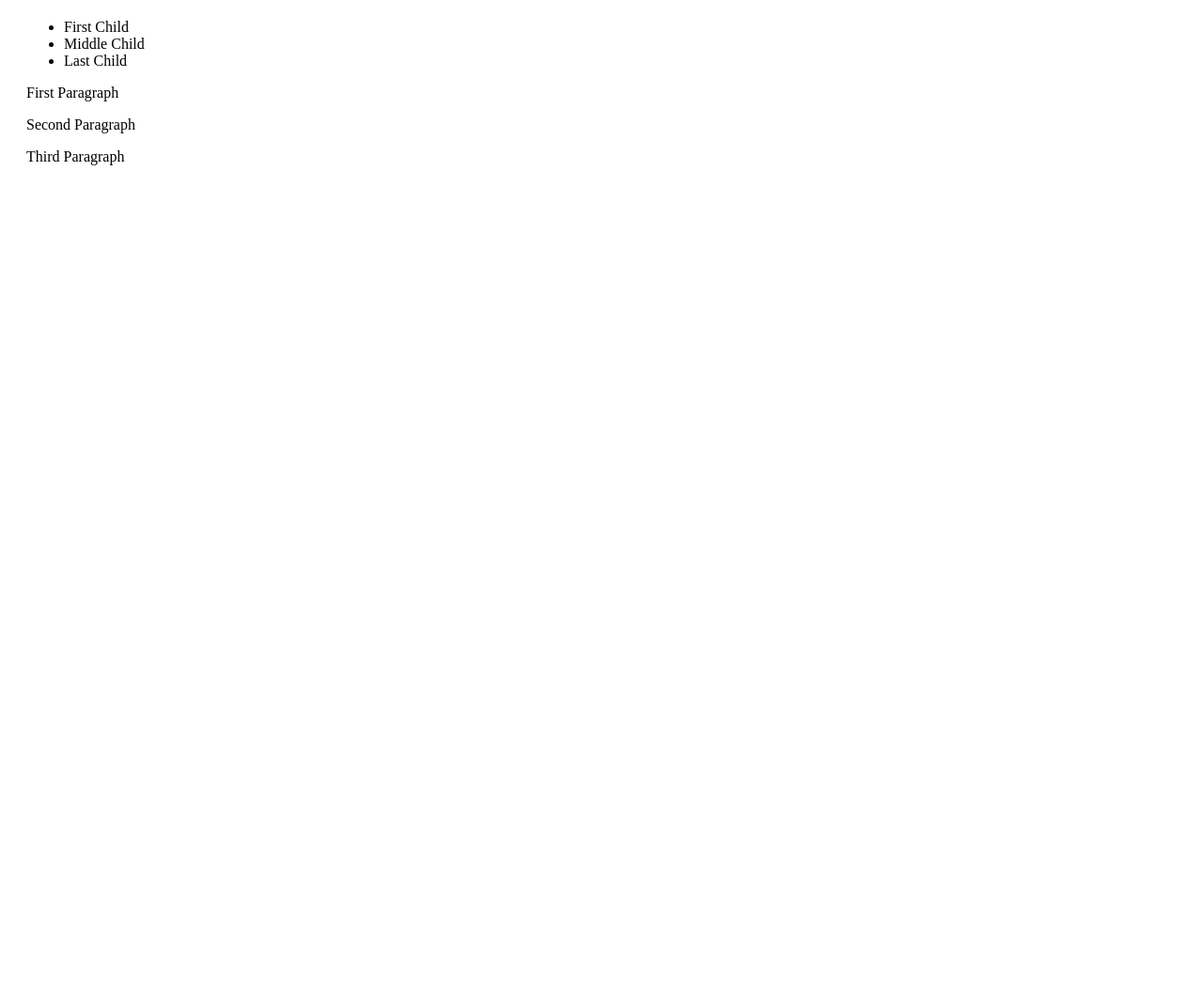
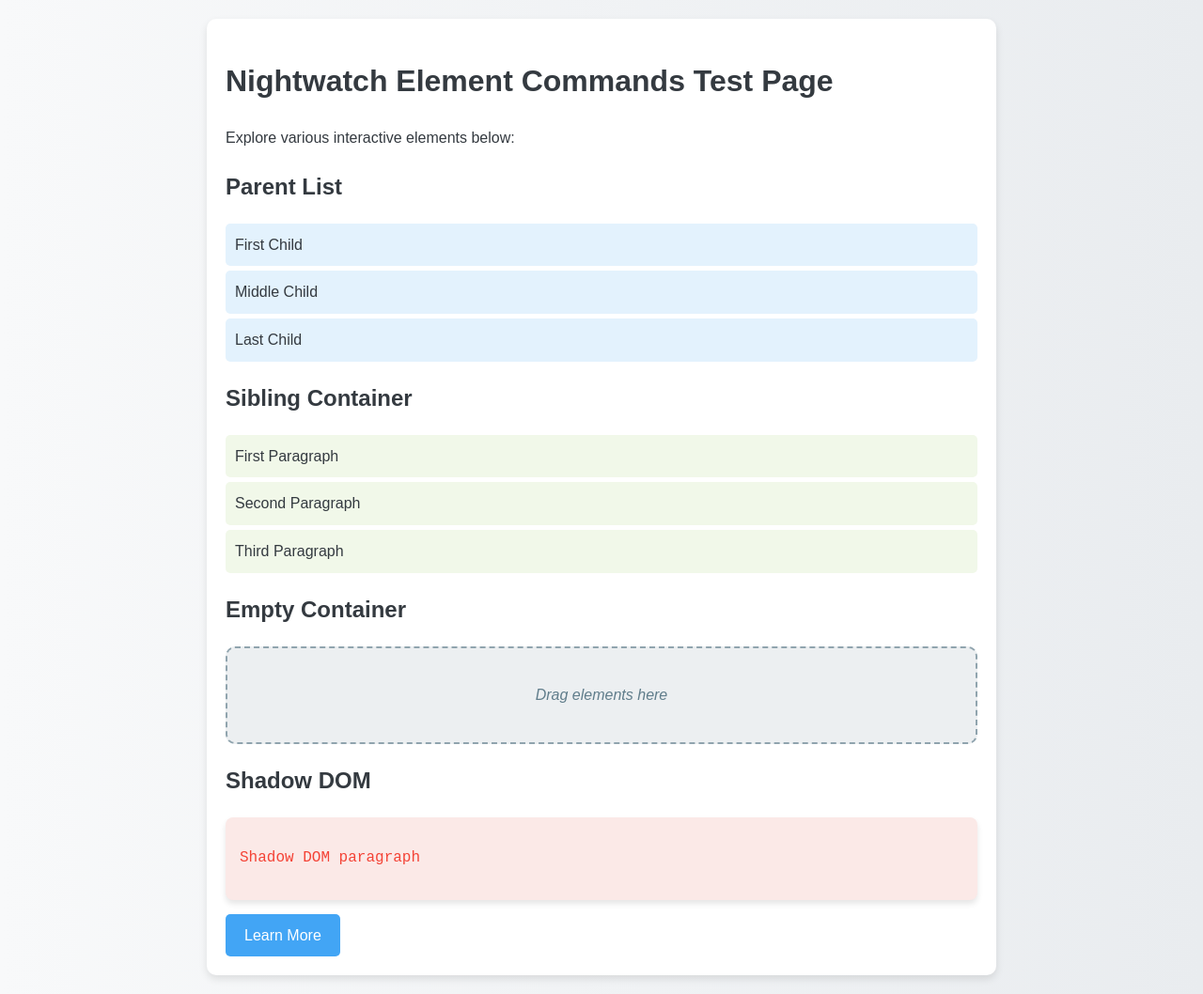
Before and after one commit to shkshreyas/element-v3-regression-test-suite, a website: page pages/getElement.html in a window 1280 px wide. Shown: the whole page at 94% size. Before the commit the page ends 800 px from the top, so only its background shows below. Drawn offline with Linux system fonts and the light colour scheme.

Commit message:
Add modern design updates to the Nightwatch test page

```diff
--- a/pages/getElement.html
+++ b/pages/getElement.html
@@ -5,38 +5,157 @@
     <meta name="viewport" content="width=device-width, initial-scale=1.0">
     <title>Nightwatch Element Commands Test Page</title>
     <style>
-        .container { margin: 20px; }
-        .hidden { display: none; }
+
+        body {
+            font-family: 'Arial', sans-serif;
+            margin: 0;
+            padding: 0;
+            background: linear-gradient(to right, #f8f9fa, #e9ecef);
+            color: #343a40;
+            line-height: 1.6;
+        }
+
+        .container {
+            margin: 20px auto;
+            max-width: 800px;
+            padding: 20px;
+            background: white;
+            border-radius: 10px;
+            box-shadow: 0 4px 8px rgba(0, 0, 0, 0.1);
+        }
+
+        ul {
+            list-style: none;
+            padding: 0;
+        }
+
+        ul li {
+            padding: 10px;
+            background: #e3f2fd;
+            margin: 5px 0;
+            border-radius: 5px;
+            transition: transform 0.3s ease;
+        }
+
+        ul li:hover {
+            transform: scale(1.05);
+            background: #bbdefb;
+        }
+
+        #sibling-container p {
+            padding: 10px;
+            background: #f1f8e9;
+            margin: 5px 0;
+            border-radius: 5px;
+            transition: all 0.3s ease;
+        }
+
+        #sibling-container p:hover {
+            background: #dcedc8;
+            box-shadow: 0 2px 4px rgba(0, 0, 0, 0.1);
+        }
+
+        #empty-container {
+            height: 100px;
+            background: #eceff1;
+            border: 2px dashed #90a4ae;
+            display: flex;
+            align-items: center;
+            justify-content: center;
+            border-radius: 10px;
+            font-style: italic;
+            color: #607d8b;
+        }
+
+
+        :host {
+            display: block;
+        }
+
+        ::slotted(p) {
+            color: #0288d1;
+            font-weight: bold;
+        }
+
+        #shadow-host {
+            margin-top: 20px;
+            padding: 15px;
+            background: #fbe9e7;
+            border-radius: 8px;
+            box-shadow: 0 4px 6px rgba(0, 0, 0, 0.1);
+        }
+
+
+        .action-button {
+            display: inline-block;
+            padding: 10px 20px;
+            background: #42a5f5;
+            color: white;
+            text-decoration: none;
+            border-radius: 5px;
+            font-size: 16px;
+            margin-top: 15px;
+            transition: background 0.3s ease;
+        }
+
+        .action-button:hover {
+            background: #1e88e5;
+        }
+
+
+        @media (max-width: 600px) {
+            .container {
+                margin: 10px;
+                padding: 15px;
+            }
+        }
     </style>
 </head>
 <body>
     <div class="container">
+        <h1>Nightwatch Element Commands Test Page</h1>
+        <p>Explore various interactive elements below:</p>
+
+        <h2>Parent List</h2>
         <ul id="parent-list">
             <li>First Child</li>
             <li>Middle Child</li>
             <li>Last Child</li>
         </ul>
 
+        <h2>Sibling Container</h2>
         <div id="sibling-container">
             <p>First Paragraph</p>
             <p>Second Paragraph</p>
             <p>Third Paragraph</p>
         </div>
 
-        <div id="empty-container"></div>
+        <h2>Empty Container</h2>
+        <div id="empty-container">Drag elements here</div>
 
-        <template id="shadow-host">
-            <div>
-                <p>Shadow DOM content</p>
-            </div>
-        </template>
+        <h2>Shadow DOM</h2>
+        <div id="shadow-host">
+            <template>
+                <slot><p>Shadow DOM content</p></slot>
+            </template>
+        </div>
+
+        <a href="#" class="action-button">Learn More</a>
     </div>
 
     <script>
         // Create a shadow root
         const shadowHost = document.getElementById('shadow-host');
-        const shadowRoot = shadowHost.attachShadow({mode: 'open'});
-        shadowRoot.innerHTML = '<p>Shadow DOM paragraph</p>';
+        const shadowRoot = shadowHost.attachShadow({ mode: 'open' });
+        shadowRoot.innerHTML = `
+            <style>
+                p {
+                    color: #f44336;
+                    font-family: 'Courier New', monospace;
+                }
+            </style>
+            <p>Shadow DOM paragraph</p>
+        `;
     </script>
 </body>
 </html>
```
